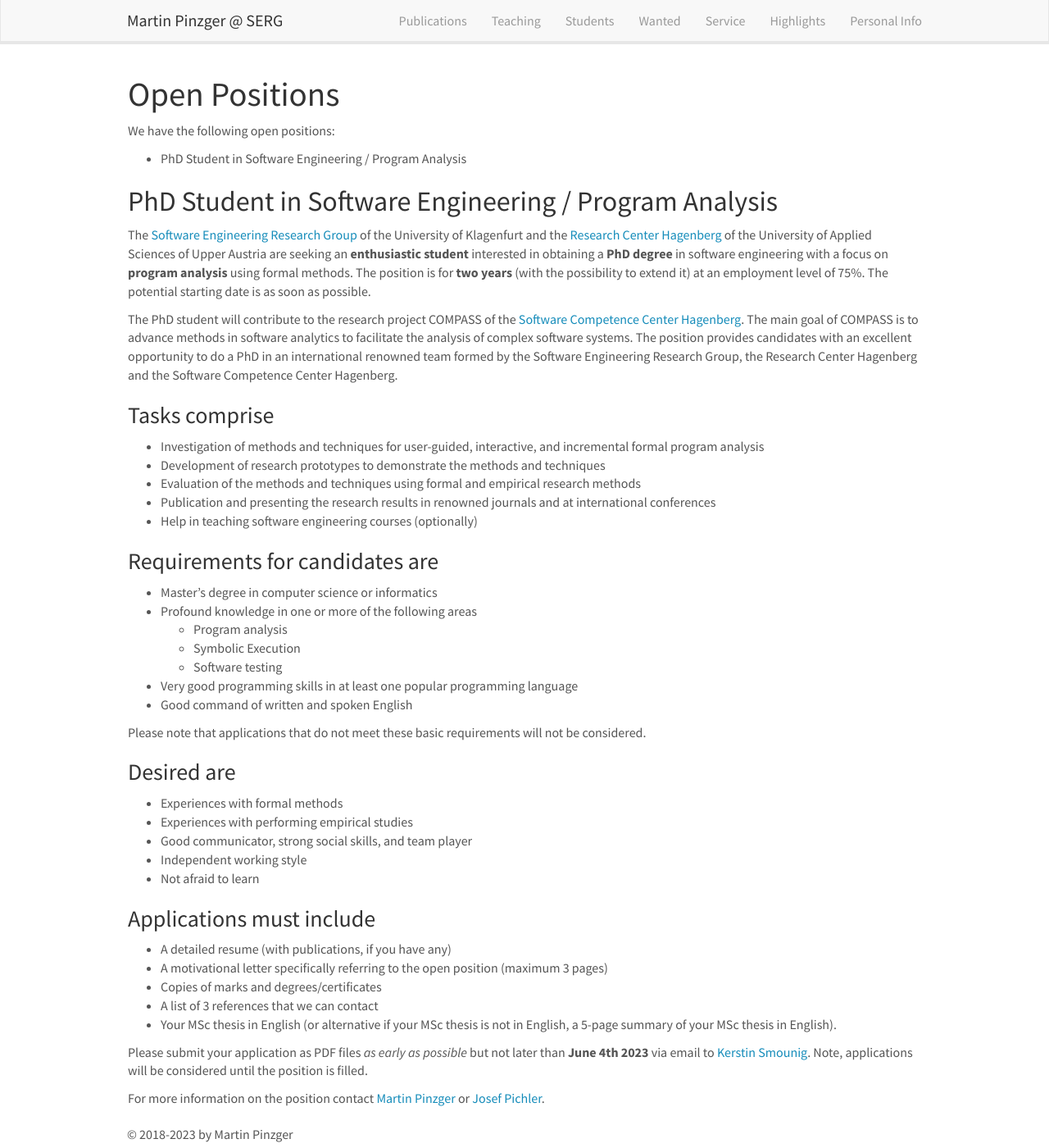
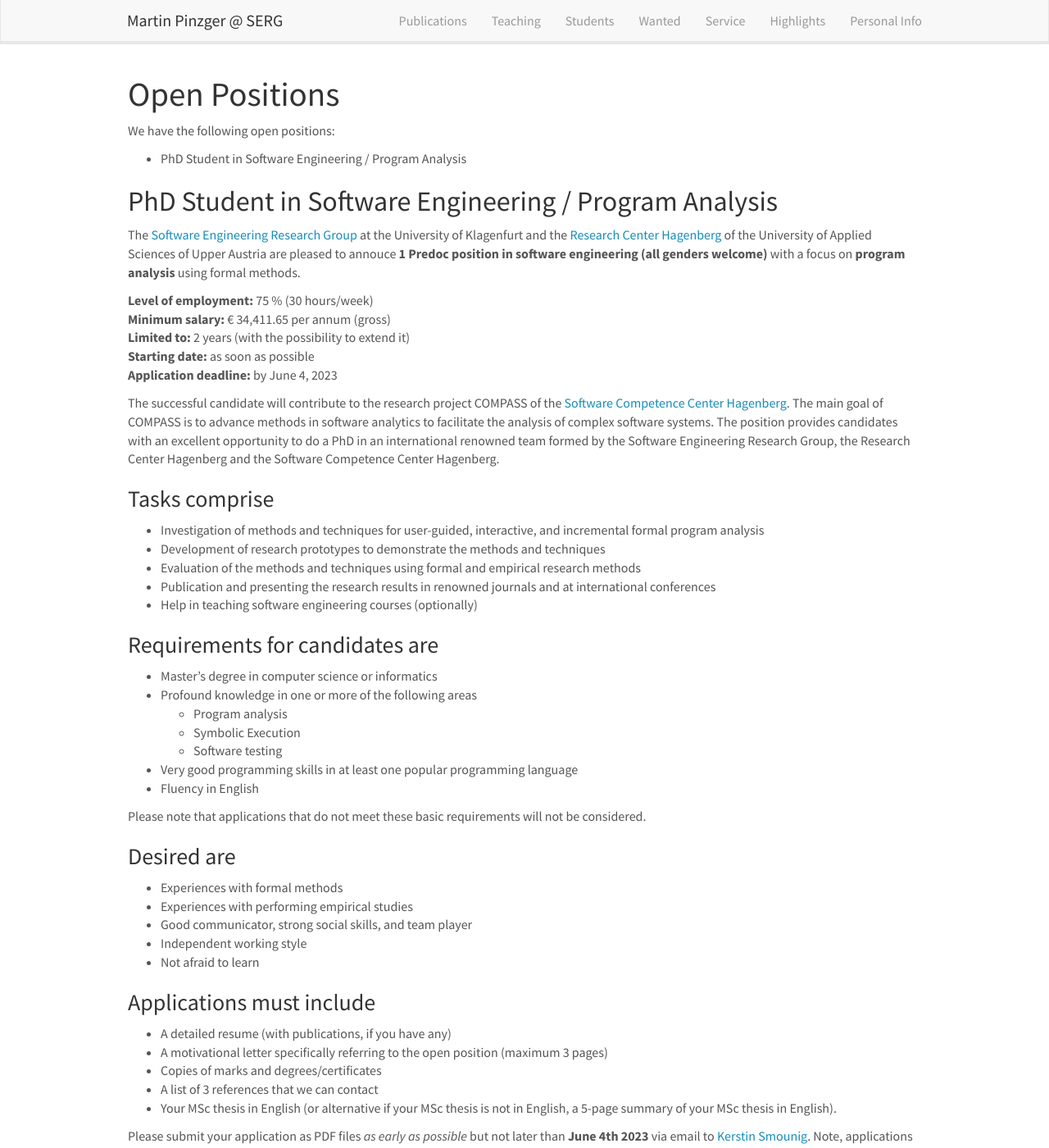
Before and after one commit to pinzger/pinzger.github.io, a Jekyll site: the page built from _pages/openpositions.md, in a window 1280 px wide and 1400 px high. Shown: the whole window at 82% size. Built offline with Jekyll 4.4.1, drawn with Linux system fonts in a browser that asks for light colours; nearby versions of some CDN libraries.

Commit message:
restructred intro and added salary

```diff
--- a/_pages/openpositions.md
+++ b/_pages/openpositions.md
@@ -12,9 +12,15 @@ We have the following open positions:
 
 ## PhD Student in Software Engineering / Program Analysis
 
-The [Software Engineering Research Group](https://www.aau.at/en/isys/serg) of the University of Klagenfurt and the [Research Center Hagenberg](https://www.fh-ooe.at/en/hagenberg-campus) of the University of Applied Sciences of Upper Austria are seeking an **enthusiastic student** interested in obtaining a **PhD degree** in software engineering with a focus on **program analysis** using formal methods. The position is for **two years** (with the possibility to extend it) at an employment level of 75%. The potential starting date is as soon as possible.
+The [Software Engineering Research Group](https://www.aau.at/en/isys/serg) at the University of Klagenfurt and the [Research Center Hagenberg](https://www.fh-ooe.at/en/hagenberg-campus) of the University of Applied Sciences of Upper Austria are pleased to annouce **1 Predoc position in software engineering (all genders welcome)** with a focus on **program analysis** using formal methods.
 
-The PhD student will contribute to the research project COMPASS of the [Software Competence Center Hagenberg](https://www.scch.at/). The main goal of COMPASS is to advance methods in software analytics to facilitate the analysis of complex software systems. The position provides candidates with an excellent opportunity to do a PhD in an international renowned team formed by the Software Engineering Research Group, the Research Center Hagenberg and the Software Competence Center Hagenberg.
+**Level of employment:** 75 % (30 hours/week)<br/>
+**Minimum salary:** € 34,411.65 per annum (gross)<br/>
+**Limited to:** 2 years (with the possibility to extend it)<br/>
+**Starting date:** as soon as possible<br/>
+**Application deadline:** by June 4, 2023<br/>
+
+The successful candidate will contribute to the research project COMPASS of the [Software Competence Center Hagenberg](https://www.scch.at/). The main goal of COMPASS is to advance methods in software analytics to facilitate the analysis of complex software systems. The position provides candidates with an excellent opportunity to do a PhD in an international renowned team formed by the Software Engineering Research Group, the Research Center Hagenberg and the Software Competence Center Hagenberg.
 
 ### Tasks comprise
 * Investigation of methods and techniques for user-guided, interactive, and incremental formal program analysis
@@ -30,7 +36,7 @@ The PhD student will contribute to the research project COMPASS of the [Software
    * Symbolic Execution
    * Software testing
 * Very good programming skills in at least one popular programming language
-* Good command of written and spoken English
+* Fluency in English
 
 Please note that applications that do not meet these basic requirements will not be considered.
 
```
